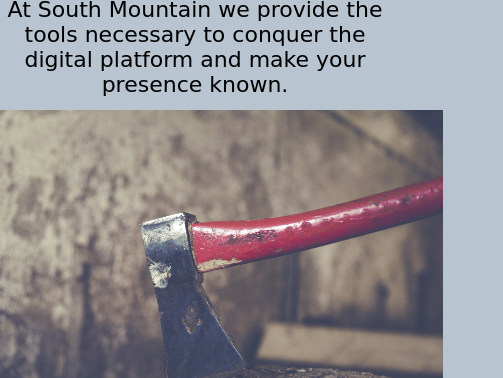
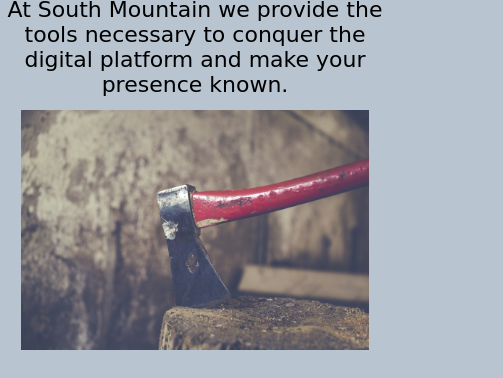
Before and after one commit to S0BE1/South-Mountain, a plain HTML site: page index.html in a window 390 px wide. Shown: the part 715-1093 px from the top of the page, 503 px wide, since content can reach past the window. Drawn offline with Linux system fonts and the light colour scheme; a web font is replaced by a local one.

Commit message:
mobile fix

```diff
--- a/styles.css
+++ b/styles.css
@@ -157,7 +157,7 @@ footer {
     }
 
     .item img {
-        height: 15em;
+        width: 90%;
         margin: 0.625em;
     }
 }
```
